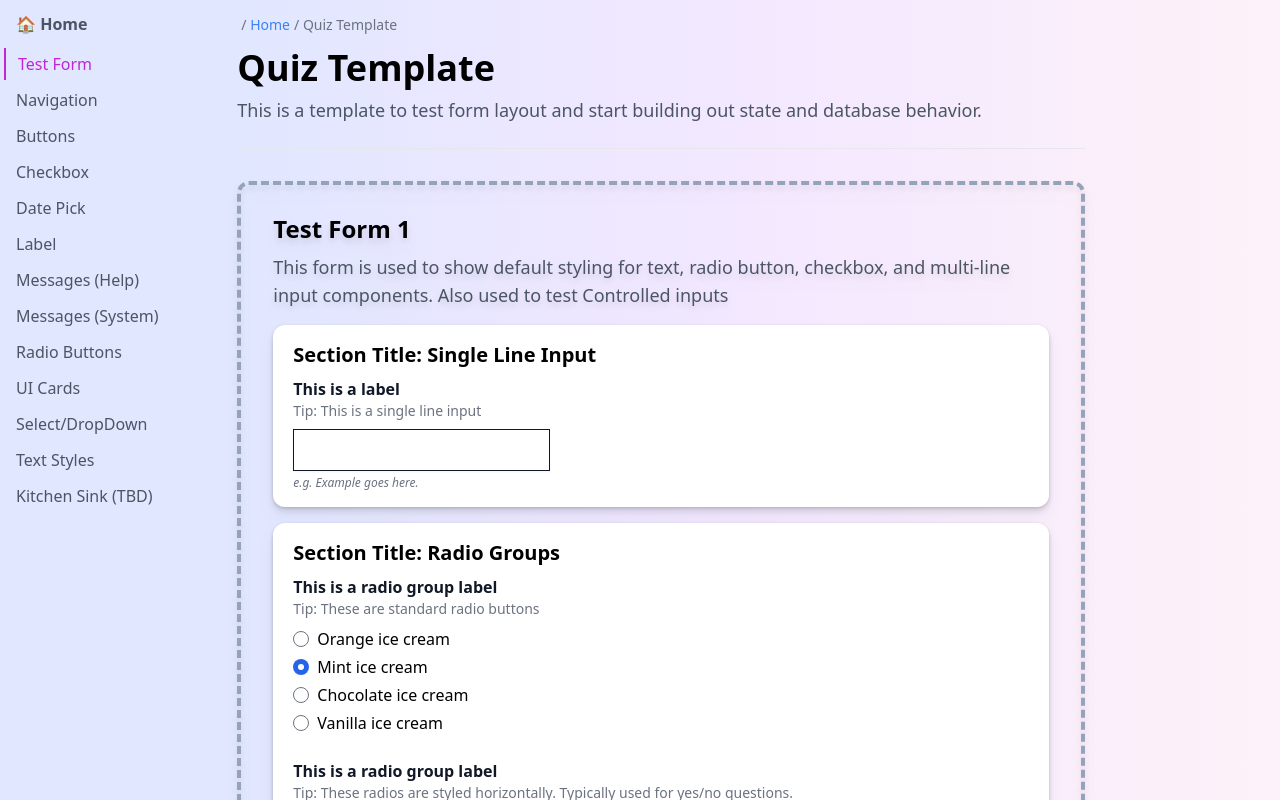
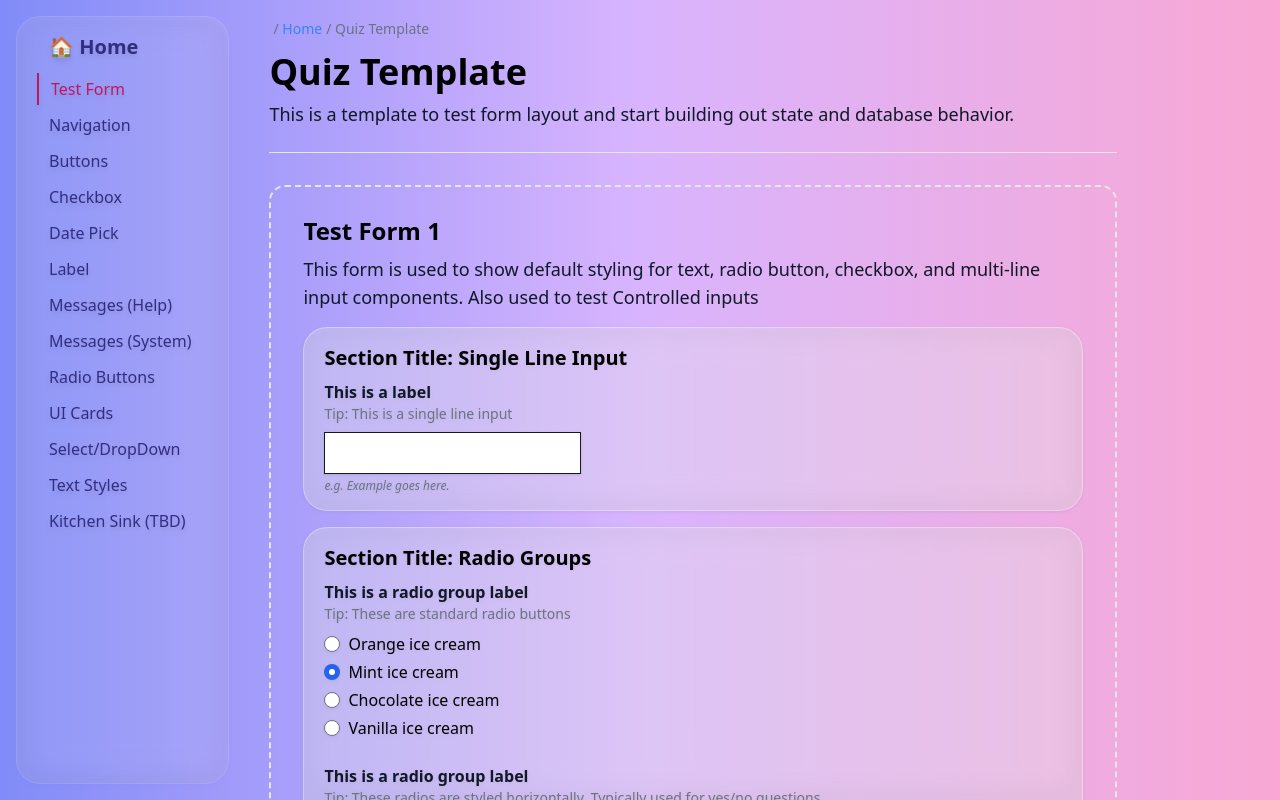
Before and after one commit to tayv/Project-Bubblegum, a Next.js app: page /forms/test-form in a window 1280 px wide. Built offline with nearby package versions, Linux system fonts and the light colour scheme.

Commit message:
Added glassmorphism

```diff
--- a/components/layout/LayoutContainerSide.tsx
+++ b/components/layout/LayoutContainerSide.tsx
@@ -5,7 +5,7 @@ import SideNav from '@components/layout/SideNav'
 const LayoutContainerSide = ({children}: any) => {
 
   return (
-    <div className="flex flex-col h-screen">
+    <div className="flex flex-col h-screen bg-gradient-to-r from-indigo-400 via-purple-300 to-pink-300">
       <div className="flex flex-1 overflow-hidden">
         <SideNav articleList={[
           {title: "Test Form", path: "/forms/test-form"},
@@ -22,8 +22,8 @@ const LayoutContainerSide = ({children}: any) => {
           {title: "Text Styles", path: "/forms/text-styles-article"},
           {title: "Kitchen Sink (TBD)", path: "/forms/kitchen-sink"},
         ]} />
-        <main className="w-full overflow-y-scroll bg-gradient-to-r from-indigo-100 via-purple-100 to-pink-50">
-         <div className="block max-w-4xl px-6 py-3">{children}</div>
+        <main className="w-full overflow-y-scroll pt-1">
+         <div className="block max-w-4xl px-6 py-3 ">{children}</div>
         </main>
      </div>
     </div>
--- a/components/layout/Paragraph.tsx
+++ b/components/layout/Paragraph.tsx
@@ -19,13 +19,13 @@ const Paragraph: FC<ParagraphProps> = ({
 
       switch (size) {
         case "small":
-          return (type==="primary") && <p className="text-sm text-gray-600">{text}{props.children}</p> || (type==="secondary") && <p className="text-sm text-gray-300">{text}{props.children}</p>
+          return (type==="primary") && <p className="text-sm text-gray-900">{text}{props.children}</p> || (type==="secondary") && <p className="text-sm text-gray-300">{text}{props.children}</p>
 
         case "standard":
-          return (type==="primary") && <p className= "text-lg text-gray-600">{text}{props.children}</p> || (type==="secondary") && <p className="text-gray-300">{text}{props.children}</p>
+          return (type==="primary") && <p className= "text-lg text-gray-900">{text}{props.children}</p> || (type==="secondary") && <p className="text-gray-300">{text}{props.children}</p>
 
         case "large":
-          return (type==="primary") && <p className="text-xl text-gray-600">{text}{props.children}</p> || (type==="secondary") && <p className="text-lg text-gray-300">{text}{props.children}</p>
+          return (type==="primary") && <p className="text-xl text-gray-900">{text}{props.children}</p> || (type==="secondary") && <p className="text-lg text-gray-300">{text}{props.children}</p>
 
         default:
           return null
--- a/components/layout/Section.tsx
+++ b/components/layout/Section.tsx
@@ -11,7 +11,7 @@ export type SectionProps = {
 export type SectionStyle = "standard" | "blank" | "special"
 
 const sectionStyleMap: {[key in SectionStyle]: string} = {
-  standard: "py-4 px-5 bg-white drop-shadow", // css styles go here
+  standard: "py-4 px-5 backdrop-blur-lg bg-white/30 border border-white/30 drop-shadow", // css styles go here
   blank: "bg-transparent",
   special: "p-5 bg-blue-100 drop-shadow",
 }
@@ -28,7 +28,7 @@ const Section = (
     <section id={id}
       className={
         classNames([
-          "mt-4 rounded-xl", // standard css styles go here. Peer is always required for label styling to work
+          "mt-4 rounded-3xl", // standard css styles go here. Peer is always required for label styling to work
           sectionStyleMap[style], // to dynamically set styling for different radio types
           className, // prop
         ])
--- a/components/layout/SideNav.tsx
+++ b/components/layout/SideNav.tsx
@@ -15,15 +15,15 @@ const SideNav: FC<SideNavProps> = ({
 
   // The styles for the side nav are set here
   const sideNavStyleMap: {[key in SideNavStyle]: string} = {
-    notSelected: "text-base text-gray-600 hover:text-gray-500",
-    selected: "cursor-default text-base text-fuchsia-600 border-l-2 border-fuchsia-600"
+    notSelected: "text-base text-indigo-900 hover:text-indigo-600",
+    selected: "cursor-default text-base text-pink-700 border-l-2 border-pink-700"
   }
 
   return (
-    <nav className="flex flex-col w-64 min-w-fit pt-2 bg-indigo-100" aria-label="Sidebar">
+    <nav className="flex flex-col w-64 min-w-fit m-4 px-4 pt-3 rounded-3xl backdrop-blur-lg bg-white/10 border border-white/10 drop-shadow-md" aria-label="Sidebar">
       <div>
-        <a href="/" className={classNames("flex items-center p-1 text-base font-semibold text-gray-600 hover:text-gray-500 ")}>
-          <span className="flex-1 ml-3 whitespace-nowrap">🏠  Home</span>
+        <a href="/" className={classNames("flex items-center p-1 text-base font-semibold text-indigo-900 hover:text-indigo-600 ")}>
+          <span className="flex-1 ml-3 text-xl whitespace-nowrap">🏠  Home</span>
         </a>
       </div>
 
--- a/pages/forms/test-form.tsx
+++ b/pages/forms/test-form.tsx
@@ -148,7 +148,7 @@ const QuizTemplate: FC = () => {
       <Paragraph text="This is a template to test form layout and start building out state and database behavior." size="standard" type="primary" />
       <br />
       <hr />
-      <form className="border border-gray-900 py-3 px-8 my-8 rounded-xl border-4 border-dashed border-slate-400 drop-shadow-lg" onSubmit={ onSubmit }>
+      <form className="py-3 px-8 my-8 rounded-2xl border-2 border-dashed" onSubmit={ onSubmit }>
         <Section id="intro" style="blank">
           <Heading text="Test Form 1" size="h2" type="primary"/>
           <Paragraph text="This form is used to show default styling for text, radio button, checkbox, and multi-line input components. Also used to test Controlled inputs" size="standard" type="primary" />
```
